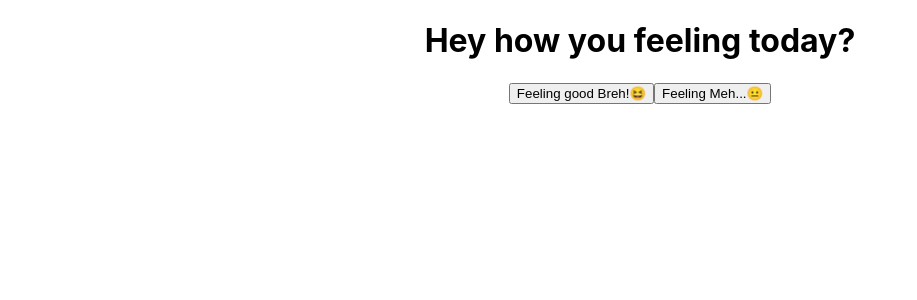
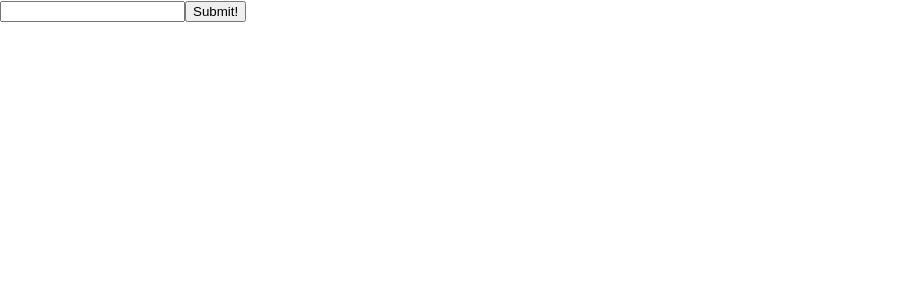
Before and after one commit to MarquisPierre/components-, a React (Create React App) app: page / in a window 1280 px wide. Shown: the top 300 px of the page, without its empty margins (0-917 px from the left). Built offline with nearby package versions, Linux system fonts and the light colour scheme.

Commit message:
Creating Task Components!

```diff
--- a/src/App.js
+++ b/src/App.js
@@ -1,17 +1,17 @@
 import logo from './logo.svg';
-import './App.css';
-import Hello from './components/forProps/Hello';
-import Message from './components/forProps/Message';
-import Mood from './components/Mood';
+// import './App.css';
+// import Hello from './components/forProps/Hello';
+// import Message from './components/forProps/Message';
+//  import Mood from './components/forState/Mood';
+import TaskContainer from './components/TaskContainer'
 
 // Step 1 declare a component
 function App() {
+  // Step 2: Return some JSX
   return (
-    // Step 2: Return some JSX
+
     <div className="App">
-
-        <Mood/>
-
+      <TaskContainer/>
     </div>
   );
 }
--- /dev/null
+++ b/src/components/TaskContainer.js
@@ -0,0 +1,29 @@
+import TaskForm from './TaskForm'
+import TaskList from './TaskList'
+import React from 'react'
+
+
+class TaskContainer extends React.Component{
+   constructor(){
+       super()
+
+       this.state={tasks: []}
+   }
+
+     handleNewTask = (task)=>{
+        console.log('Child returned..', task)
+        let oldData = this.state.tasks
+        console. log(oldData, [...oldData, task])
+        this.setState({ tasks: [...oldData, task]})
+    }
+render(){
+    return(
+        <div>
+            <TaskForm onNewTask={this.handleNewTask}/>
+            <TaskList data = {this.state.tasks}/>
+         </div>
+    )
+}
+
+}
+export default TaskContainer
--- /dev/null
+++ b/src/components/TaskForm.js
@@ -0,0 +1,49 @@
+import { render } from "@testing-library/react"
+import React from "react"
+
+class TaskForm extends React.Component{
+    constructor(){
+        super()
+
+        this.state ={inputData:""}
+    }
+
+    handleInputChange = (event) => {
+        event.preventDefault()
+        console.log(event.target.value)
+        this.setState ({inputData: event.target.value})
+
+    }
+
+
+    handleSubmit = (event)=> {
+        // stops the page from reloading
+        event.preventDefault()
+        console.log('You submitted', this.state.inputData)
+        // let the TaskContainter know and send data!
+        this.props.onNewTask(this.state.inputData)
+      }
+
+render(){
+    return (
+        <form>
+          <input type="text"value={this.state.inputData} onChange={this.handleInputChange} />
+          <button onClick={this.handleSubmit}> Submit! </button>
+       </form>
+       )
+
+    }
+
+
+
+}
+
+
+
+
+
+
+
+
+
+export default TaskForm
--- /dev/null
+++ b/src/components/TaskList.js
@@ -0,0 +1,18 @@
+function TaskList(props){
+    console.log('This is coming from props',props.data)
+    const list = props.data.map((task, index)=> {<li>{task}</li>
+    return <li key={index}>{task}</li>
+
+})
+    return(
+        <div>
+            <ol>
+            {list}
+             </ol>
+         </div>
+    )
+}
+
+
+
+export default TaskList
```
Also changed, not shown: src/components/forState/Mood.js (renamed from src/components/Mood.js).
